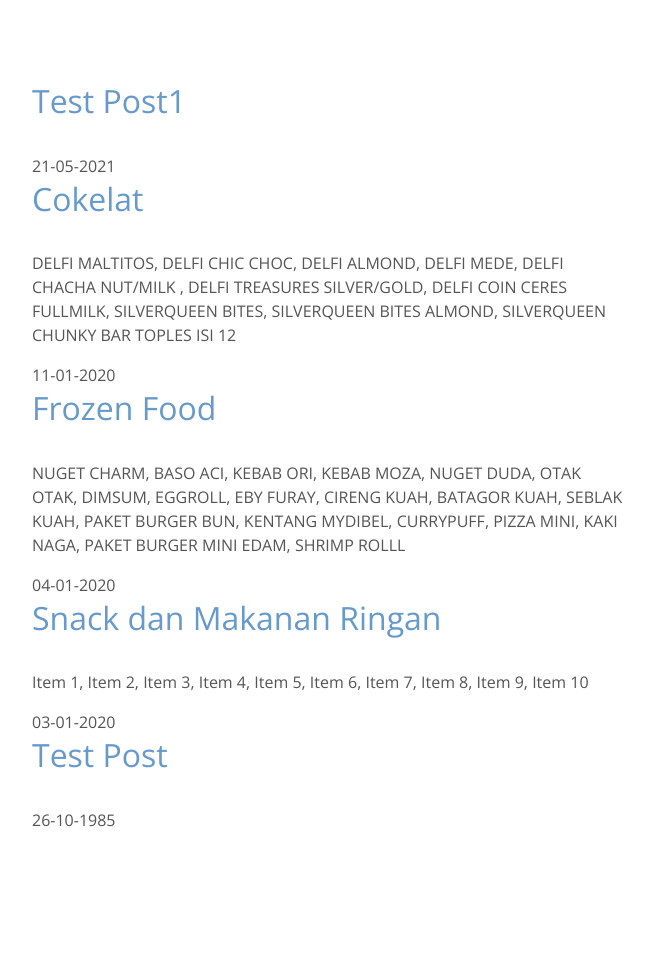
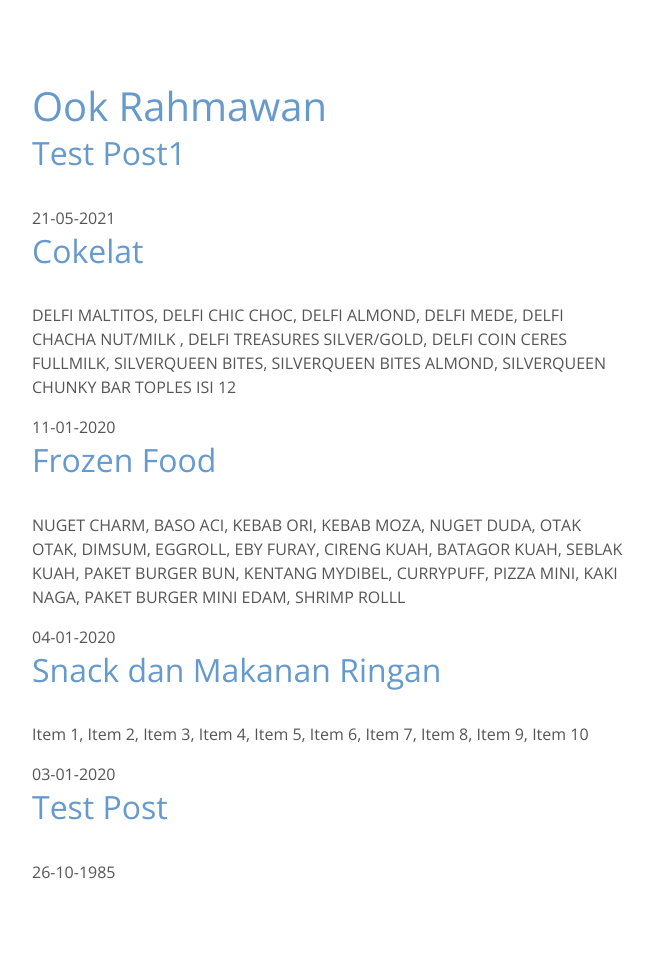
Before and after one commit to krhmwn/krhmwn, a Jekyll site: the page built from index.html, in a window 1280 px wide. Shown: the whole page, without its empty margins (312-965 px from the left). Built offline with Jekyll 4.4.1, drawn with Linux system fonts in a browser that asks for light colours; nearby versions of some CDN libraries; library files that are not in the unit come from our copies; Markdown is read by kramdown in place of the engine named in the settings; before the commit the page ends 912 px from its top, so only the background shows below that.

Commit message:
update v.1.0.0

```diff
--- a/_layouts/default.html
+++ b/_layouts/default.html
@@ -13,7 +13,7 @@
   </head>
   <body>
     <header>
-      <h1><a href="/">{{ page.title }}</a></h1>
+      <h1><a href="/">{{ site.title }}</a></h1>
     </header>
     <section>
       {{ content }}
```
